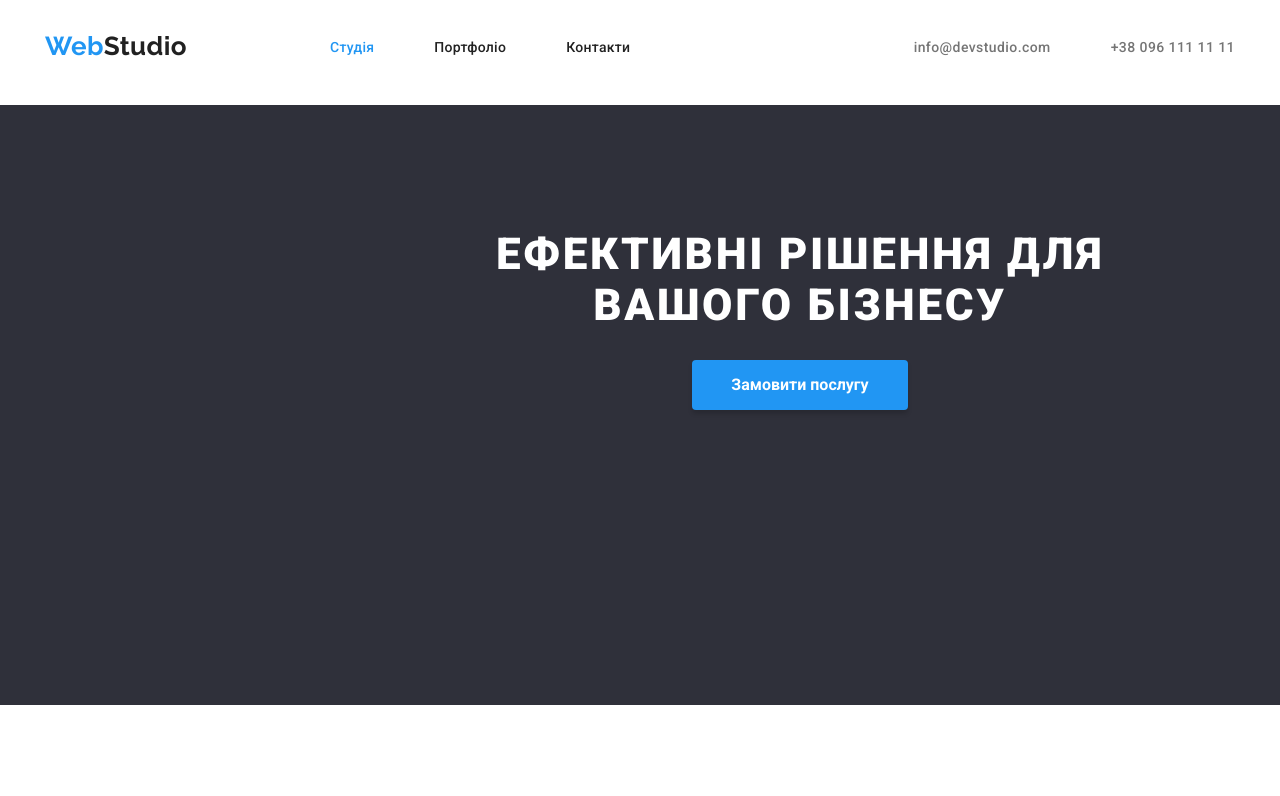
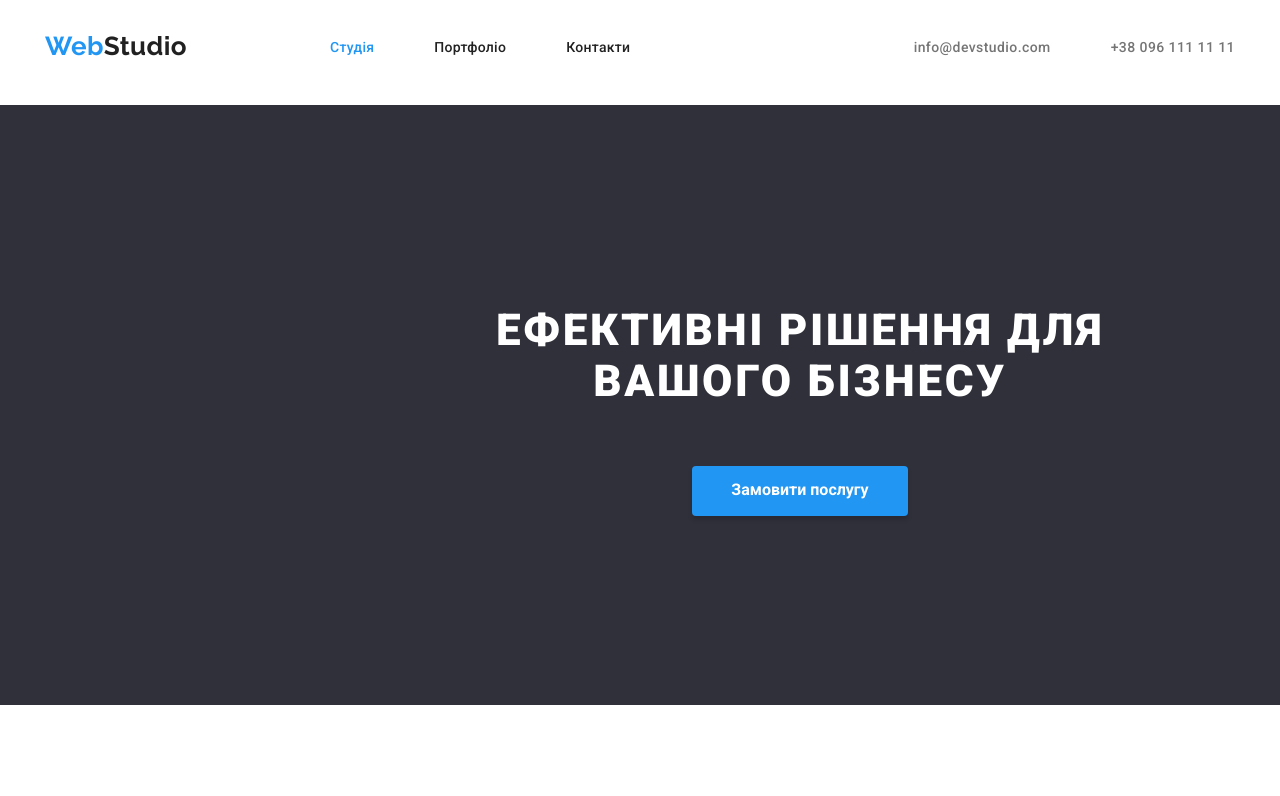
Before and after one commit to karas27/goit-markup-hw-03, a plain HTML site: page index.html in a window 1280 px wide. Shown: the top 796 px of the page. Drawn offline with nearby package versions, Linux system fonts and the light colour scheme.

Commit message:
ready 01

```diff
--- a/css/style.css
+++ b/css/style.css
@@ -186,23 +186,26 @@ section.hero {
     top: 80px;
 }
 .hero-titel {
+    display: block;
+    width: 696px;
+    text-align: center;
+    margin-top: 0px;
+    padding-top: 200px;
+    padding-right: 452px;
+    padding-bottom: 30px;
+    padding-left: 452px;
     color: var(--white-color);
     font-weight: 900;
     font-size: 44px;
-    width: 696px;
-    height: 120px;
-    left: 452px;
-    top: 200px;
-    position: absolute;
     letter-spacing: 0.06em;
     text-transform: uppercase;
 }
 .hero-button {
-    position: absolute;
-    width: 216px;
+width: 216px;
     height: 50px;
     left: 692px;
-    top: 360px;
+    top: 430px;
+    background: #2196F3;
     box-shadow: 0px 4px 4px rgba(0, 0, 0, 0.15);
     border-radius: 4px;
     border-style: hidden;
--- a/index.html
+++ b/index.html
@@ -37,8 +37,10 @@
     <main>
 <!-- Hero Section -->
 <section class="hero">
+    <div class="hero-wrap">
         <h1 class="hero-titel">Ефективні рішення для вашого бізнесу</h1>
         <button type="button" class="hero-button">Замовити послугу</button>
+    </div>
         </section>
 <!-- About Us Section -->
         <section class="aboutus">
```
